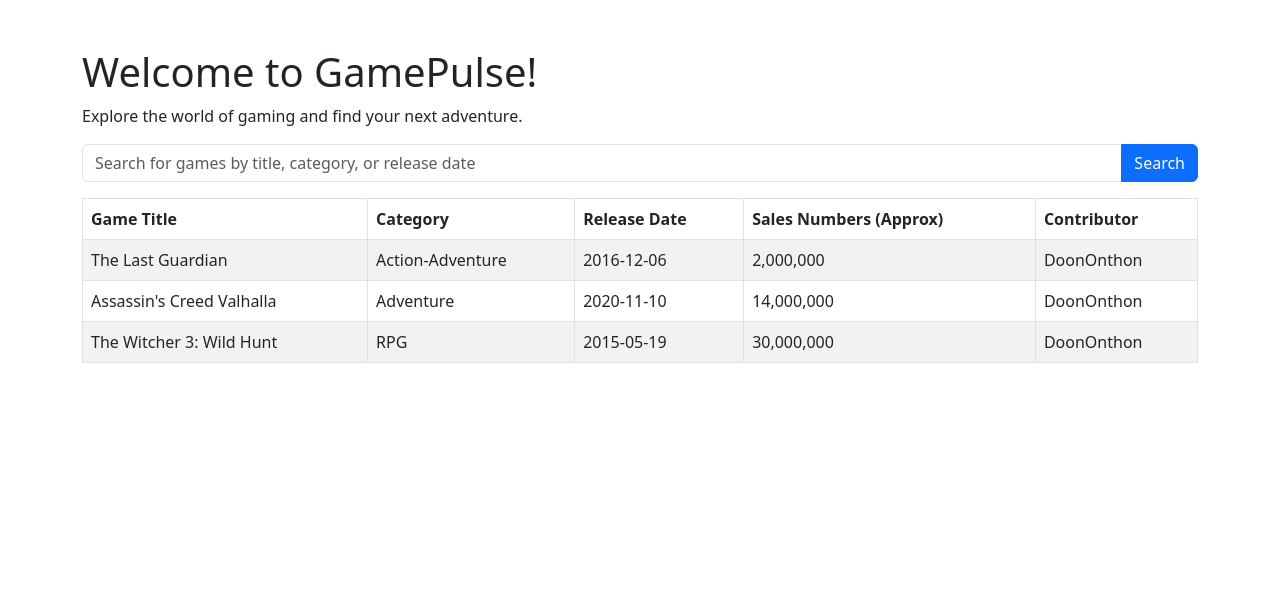
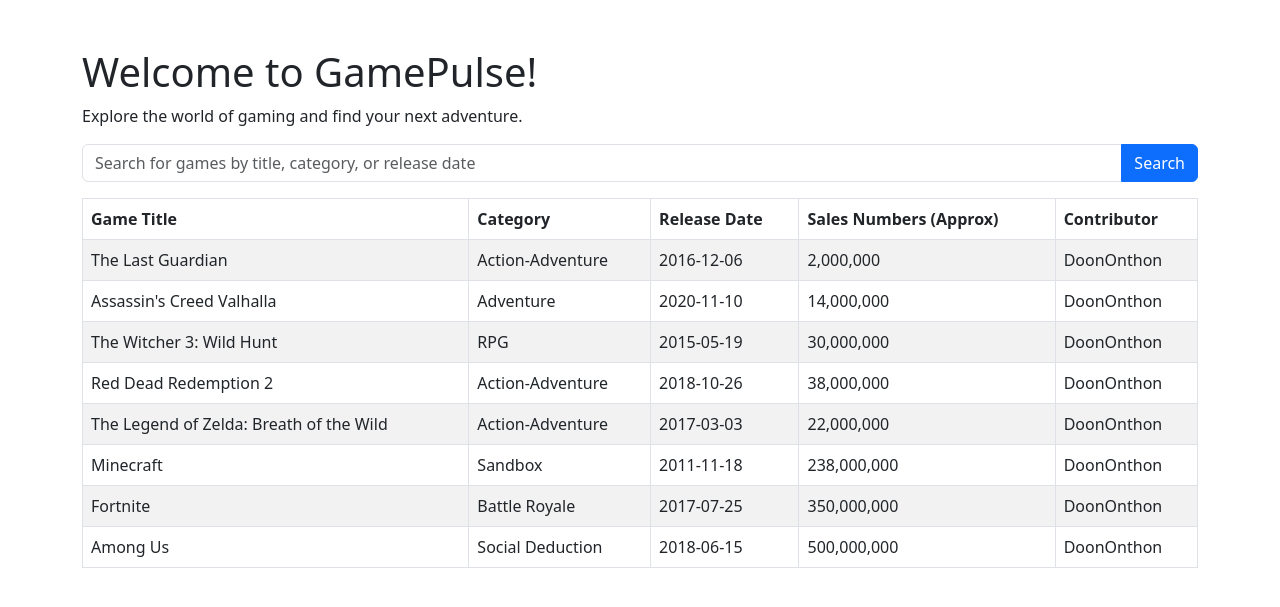
Before and after one commit to DoonOnthon/GamePulse, a PHP site: page /game_list.php in a window 1280 px wide. Shown: the top 607 px of the page. Run offline with PHP 8.4, Linux system fonts and the light colour scheme.

Commit message:
feat: Added more games to collection 🎮🚀

```diff
--- a/games_data.php
+++ b/games_data.php
@@ -22,4 +22,40 @@
         'sales_numbers' => '30,000,000',
         'github_username' => 'DoonOnthon',
     ],
+    [
+        'title' => 'Red Dead Redemption 2',
+        'category' => 'Action-Adventure',
+        'release_date' => '2018-10-26',
+        'sales_numbers' => '38,000,000',
+        'github_username' => 'DoonOnthon',
+    ],
+    [
+        'title' => 'The Legend of Zelda: Breath of the Wild',
+        'category' => 'Action-Adventure',
+        'release_date' => '2017-03-03',
+        'sales_numbers' => '22,000,000',
+        'github_username' => 'DoonOnthon',
+    ],
+    [
+        'title' => 'Minecraft',
+        'category' => 'Sandbox',
+        'release_date' => '2011-11-18',
+        'sales_numbers' => '238,000,000',
+        'github_username' => 'DoonOnthon',
+    ],
+    [
+        'title' => 'Fortnite',
+        'category' => 'Battle Royale',
+        'release_date' => '2017-07-25',
+        'sales_numbers' => '350,000,000',
+        'github_username' => 'DoonOnthon',
+    ],
+    [
+        'title' => 'Among Us',
+        'category' => 'Social Deduction',
+        'release_date' => '2018-06-15',
+        'sales_numbers' => '500,000,000',
+        'github_username' => 'DoonOnthon',
+    ],
+    // Add more games here
 ];
```
